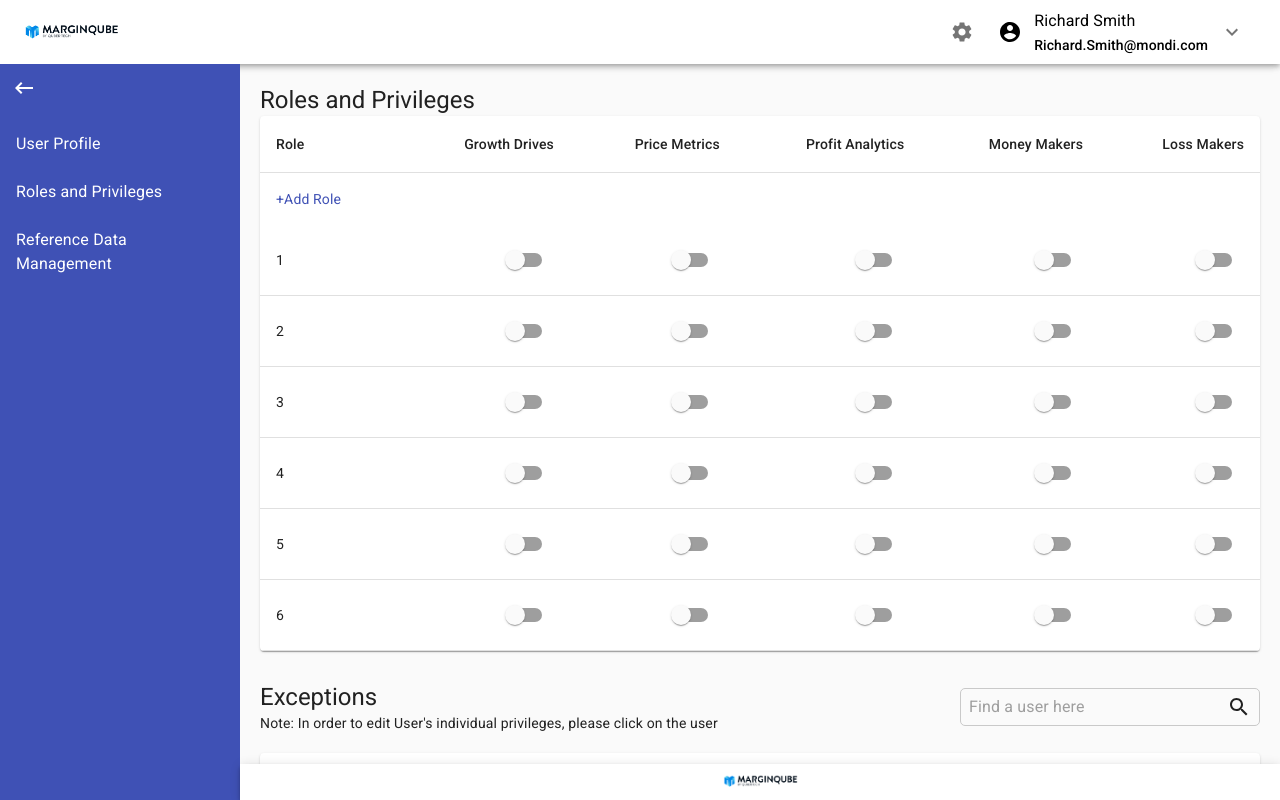
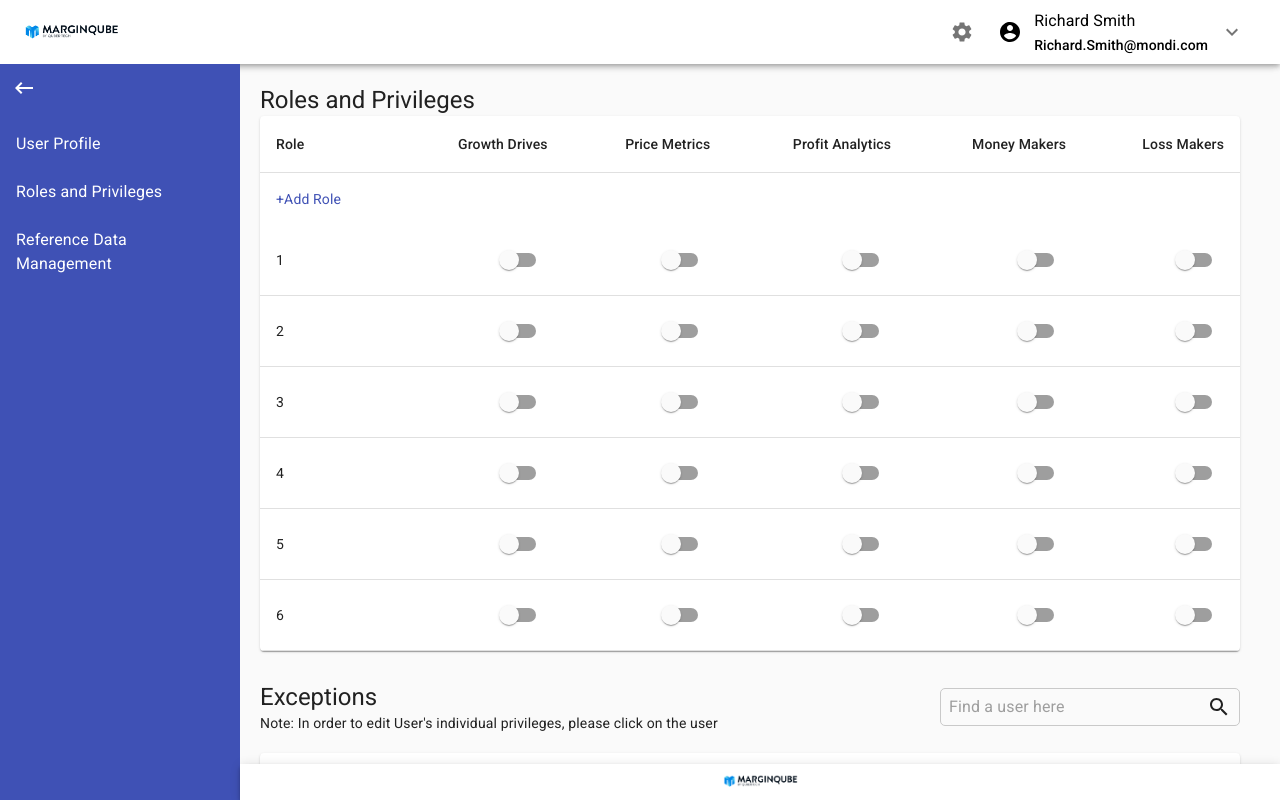
Before and after one commit to mominahmed23/quber, a React (Create React App) app: page / in a window 1280 px wide. Shown: the top 800 px of the page. Built offline with nearby package versions, Linux system fonts and the light colour scheme.

Commit message:
finishing done

```diff
--- a/src/components/Layout/index.jsx
+++ b/src/components/Layout/index.jsx
@@ -11,7 +11,7 @@ const useStyles = makeStyles((theme) => ({
       },
       mainContent:{
         marginLeft: '240px',
-        padding: '20px',
+        padding: '20px 40px 20px 20px',
         marginBottom: '40px',
         flexGrow:1
       },
```
